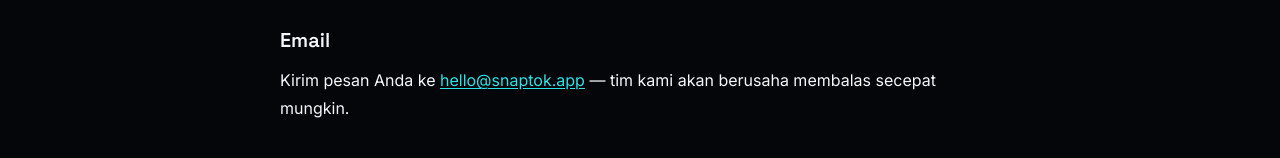
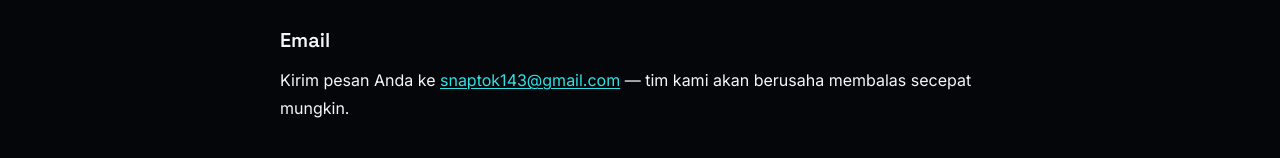
Before and after one commit to alfin0881/tiktok-downloader, a website: page kontak/index.html in a window 1280 px wide. Shown: the part 311-469 px from the top of the page. Drawn offline with Linux system fonts and the light colour scheme.

Commit message:
Update index.html

```diff
--- a/kontak/index.html
+++ b/kontak/index.html
@@ -99,7 +99,7 @@
       <h1 class="font-display font-bold text-3xl sm:text-4xl leading-tight mb-6">Kontak</h1>
       <p>Punya pertanyaan, masukan, atau menemukan kendala teknis saat menggunakan SnapTok? Kami senang mendengarnya.</p>
       <h2 class="font-display font-semibold text-xl">Email</h2>
-      <p>Kirim pesan Anda ke <a href="mailto:hello@snaptok.app">hello@snaptok.app</a> — tim kami akan berusaha membalas secepat mungkin.</p>
+      <p>Kirim pesan Anda ke <a href="mailto:snaptok143@gmail.com">snaptok143@gmail.com</a> — tim kami akan berusaha membalas secepat mungkin.</p>
       <h2 class="font-display font-semibold text-xl">Laporan Hak Cipta</h2>
       <p>Untuk permintaan terkait hak cipta atau penghapusan konten, silakan sertakan detail lengkap postingan yang dimaksud melalui email di atas.</p>
 
```
